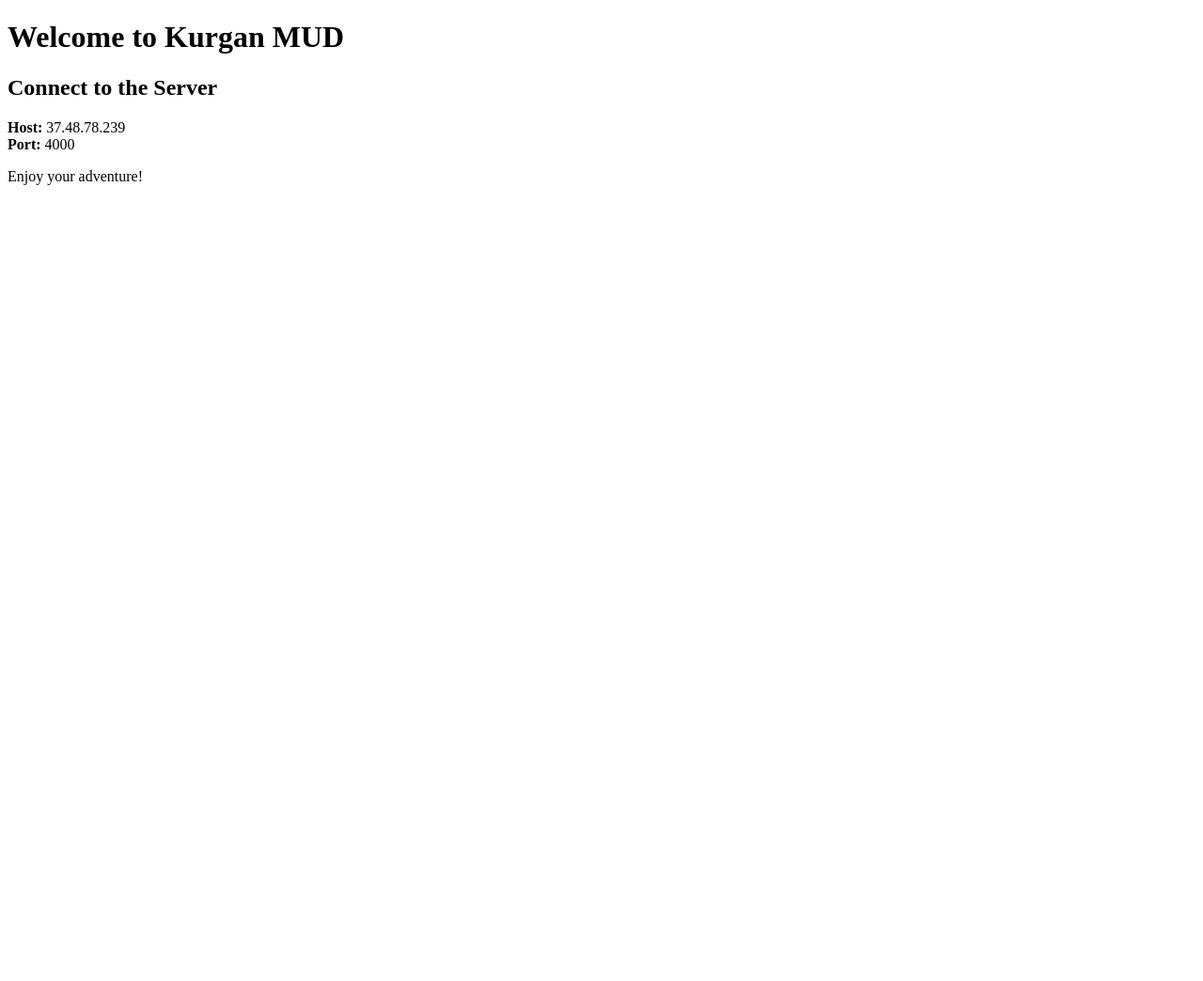
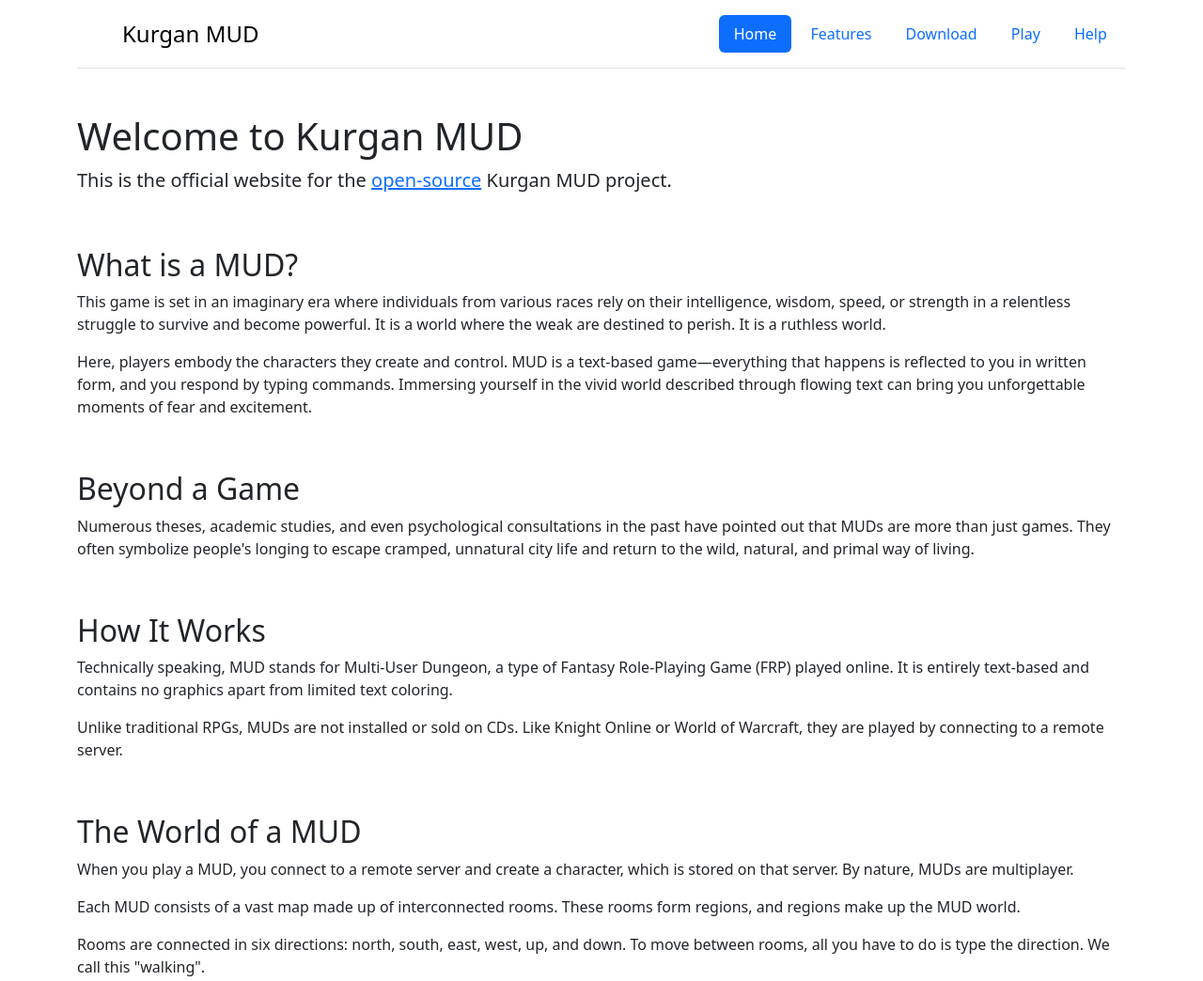
Before and after one commit to ozgyilmaz/kurgan, a plain HTML site: page docs/index.html in a window 1280 px wide. Shown: the whole page at 94% size. Before the commit the page ends 800 px from the top, so only its background shows below. Drawn offline with nearby package versions, Linux system fonts and the light colour scheme.

Commit message:
html update

```diff
--- a/docs/index.html
+++ b/docs/index.html
@@ -2,15 +2,50 @@
 <html lang="en">
 <head>
   <meta charset="UTF-8">
-  <title>Welcome to Kurgan MUD</title>
+  <meta name="viewport" content="width=device-width, initial-scale=1">
+  <title>Kurgan MUD</title>
+
+  <!-- Bootstrap CSS -->
+  <link href="https://cdn.jsdelivr.net/npm/bootstrap@5.3.3/dist/css/bootstrap.min.css" rel="stylesheet">
 </head>
 <body>
-  <h1>Welcome to Kurgan MUD</h1>
 
-  <h2>Connect to the Server</h2>
-  <p><strong>Host:</strong> 37.48.78.239<br>
-     <strong>Port:</strong> 4000</p>
+<div class="container">
+    <header class="d-flex flex-wrap justify-content-center py-3 mb-4 border-bottom">
+        <a href="https://ozgyilmaz.github.io/kurgan/" class="d-flex align-items-center mb-3 mb-md-0 me-md-auto link-body-emphasis text-decoration-none"> <svg class="bi me-2" width="40" height="32" aria-hidden="true"><use xlink:href="#bootstrap"></use></svg> <span class="fs-4">Kurgan MUD</span>
+        </a>
+        <ul class="nav nav-pills">
+            <li class="nav-item"><a href="index.html" class="nav-link active" aria-current="page">Home</a></li>&nbsp;
+            <li class="nav-item"><a href="features.html" class="nav-link">Features</a></li>&nbsp;
+            <li class="nav-item"><a href="download.html" class="nav-link">Download</a></li>&nbsp;
+            <li class="nav-item"><a href="play.html" class="nav-link">Play</a></li>&nbsp;
+            <li class="nav-item"><a href="#" class="nav-link">Help</a></li>&nbsp;
+        </ul>
+    </header>
+</div>
 
-  <p>Enjoy your adventure!</p>
+  <div class="container mt-5">
+    <h1>Welcome to Kurgan MUD</h1>
+    <p class="lead">This is the official website for the <a href="https://github.com/ozgyilmaz/kurgan/">open-source</a> Kurgan MUD project.</p>
+    <p>&nbsp;</p>
+    <h2>What is a MUD?</h2>
+    <p>This game is set in an imaginary era where individuals from various races rely on their intelligence, wisdom, speed, or strength in a relentless struggle to survive and become powerful. It is a world where the weak are destined to perish. It is a ruthless world.</p>
+    <p>Here, players embody the characters they create and control. MUD is a text-based game—everything that happens is reflected to you in written form, and you respond by typing commands. Immersing yourself in the vivid world described through flowing text can bring you unforgettable moments of fear and excitement.</p>
+    <p>&nbsp;</p>
+    <h2>Beyond a Game</h2>
+    <p>Numerous theses, academic studies, and even psychological consultations in the past have pointed out that MUDs are more than just games. They often symbolize people's longing to escape cramped, unnatural city life and return to the wild, natural, and primal way of living.</p>
+    <p>&nbsp;</p>
+    <h2>How It Works</h2>
+    <p>Technically speaking, MUD stands for Multi-User Dungeon, a type of Fantasy Role-Playing Game (FRP) played online. It is entirely text-based and contains no graphics apart from limited text coloring.</p>
+    <p>Unlike traditional RPGs, MUDs are not installed or sold on CDs. Like Knight Online or World of Warcraft, they are played by connecting to a remote server.</p>
+    <p>&nbsp;</p>
+    <h2>The World of a MUD</h2>
+    <p>When you play a MUD, you connect to a remote server and create a character, which is stored on that server. By nature, MUDs are multiplayer.</p>
+    <p>Each MUD consists of a vast map made up of interconnected rooms. These rooms form regions, and regions make up the MUD world.</p>
+    <p>Rooms are connected in six directions: north, south, east, west, up, and down. To move between rooms, all you have to do is type the direction. We call this "walking".</p>
+  </div>
+
+  <!-- Bootstrap JS + Popper -->
+  <script src="https://cdn.jsdelivr.net/npm/bootstrap@5.3.3/dist/js/bootstrap.bundle.min.js"></script>
 </body>
 </html>
```
Also changed, not shown: index.html (deleted, +0 -51 lines), docs/download.html (renamed from download.html), docs/features.html (renamed from features.html), docs/play.html (renamed from play.html).
